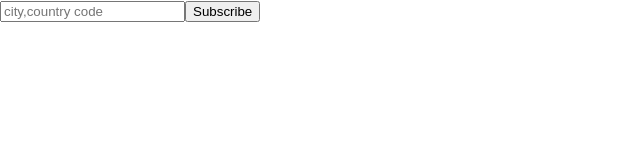
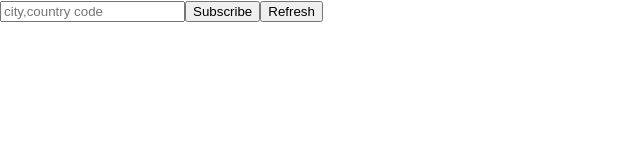
Before and after one commit to mattydono/weather_forecast, a React (Create React App) app: page / in a window 1280 px wide. Shown: the top 160 px of the page, without its empty margins (0-640 px from the left). Built offline with nearby package versions, Linux system fonts and the light colour scheme.

Commit message:
feat: city subscription refresh

```diff
--- a/src/Input.js
+++ b/src/Input.js
@@ -10,9 +10,14 @@ export class Input extends Component {
             <div>
                 <input placeholder="city,country code" onChange={this.onCityChange} value={this.state.selectedCity}/>
                 <button onClick={this.onSubscribe}>Subscribe</button>
+                <button onClick={this.onRefresh}>Refresh</button>
             </div>
         )
     }
+
+    onRefresh = () => {
+        Object.keys(this.props.subscribedCities).map(this.props.onSubscribe)
+    };
 
     onSubscribe = () => {
         this.props.onSubscribe(this.state.selectedCity)
```
